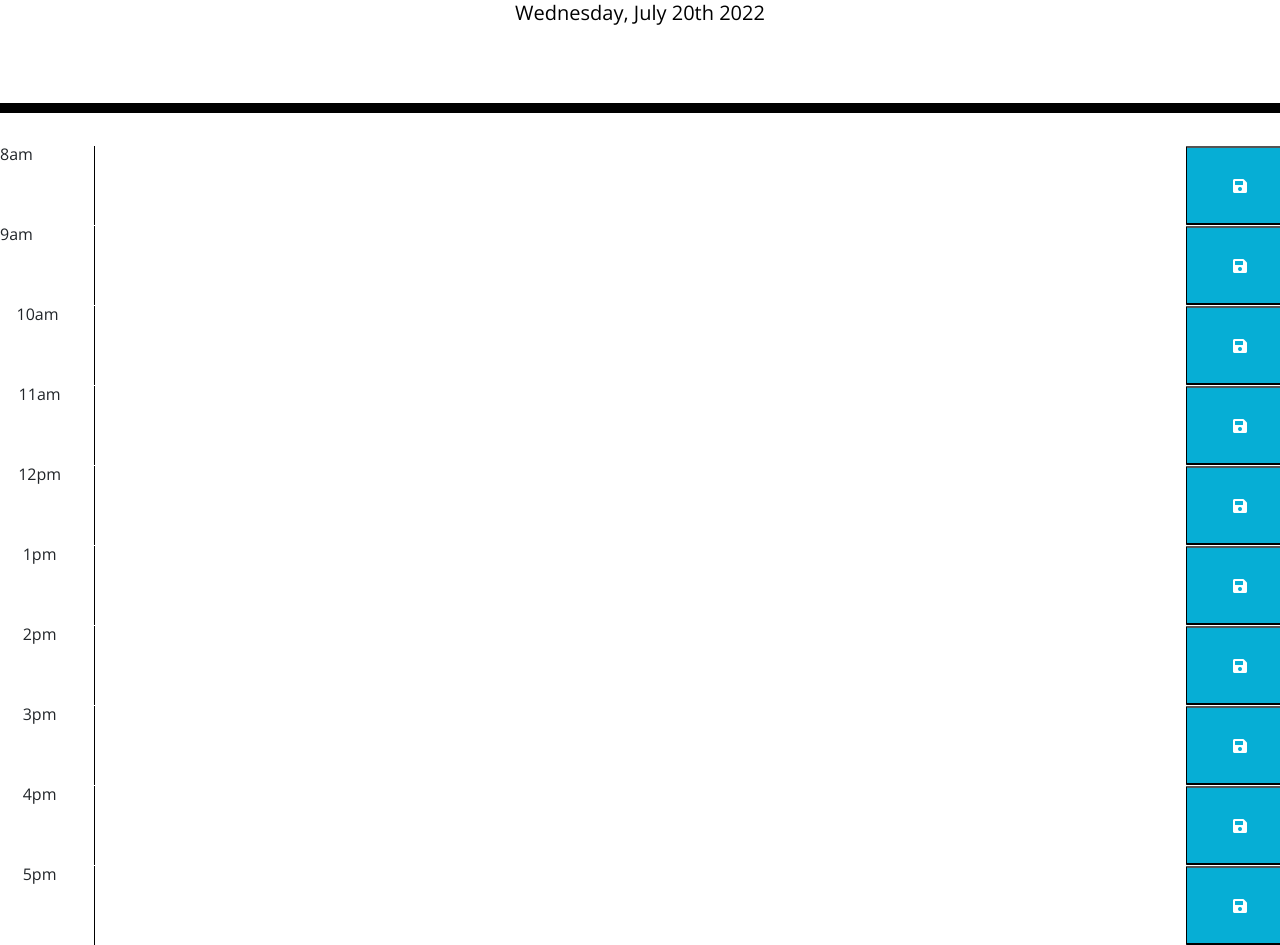
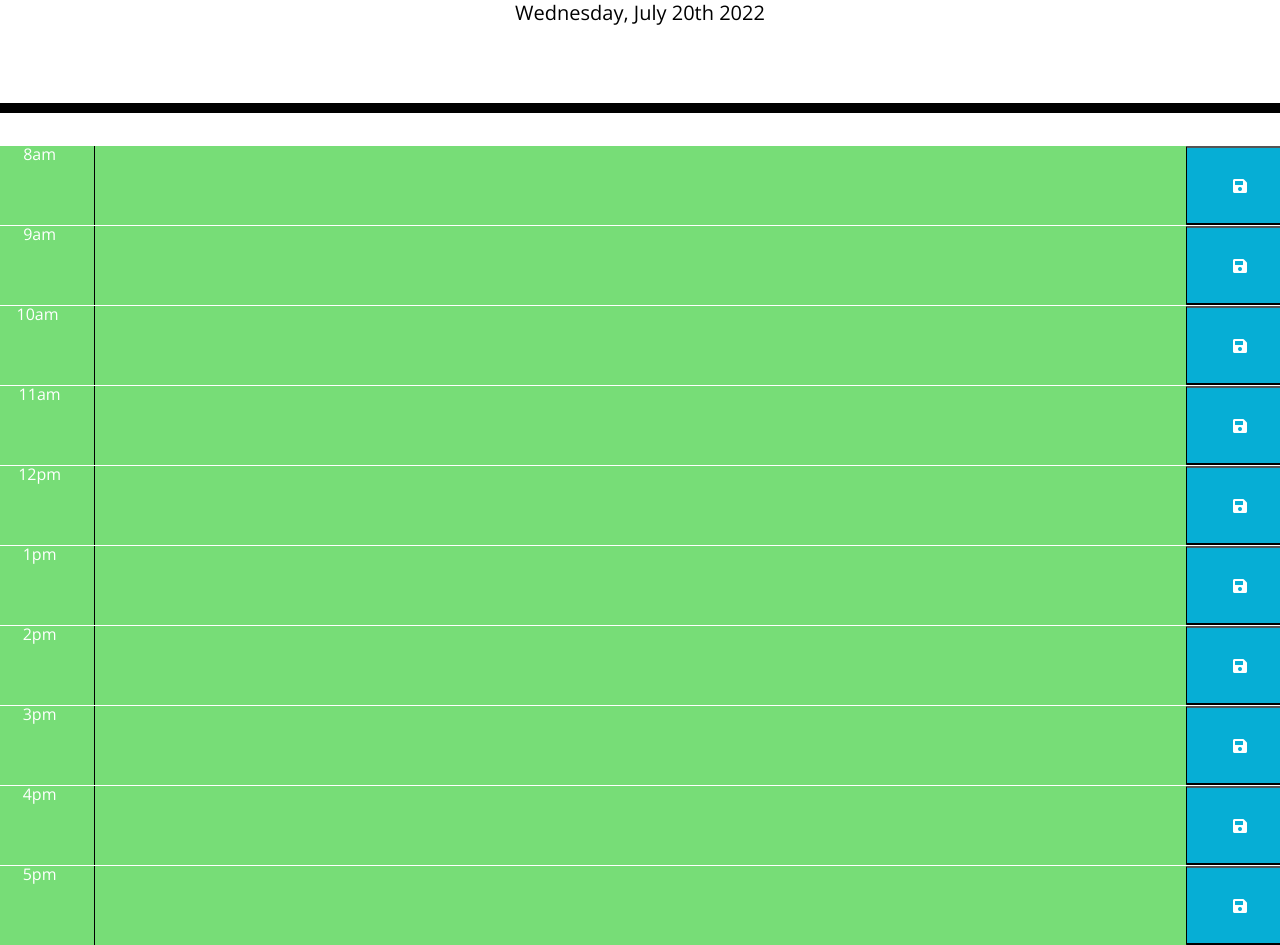
Before and after one commit to cassandrakise/work-day-scheduler, a plain HTML site: page index.html in a window 1280 px wide. Shown: the part 191-1136 px from the top of the page. Drawn offline with nearby package versions, Linux system fonts and the light colour scheme.

Commit message:
updated readme with unique language, links, and screenshot and enabled color coding based on time

```diff
--- a/index.html
+++ b/index.html
@@ -30,61 +30,61 @@
     </header>
 
     <section class="scheduleContainer" id="container"> <!--put a listener on this to save info/harvest info when schedule container comes, then tell me what content was this text area // "event.textArea.val()"-->
-        <div class="row hour-block" id="8am">
+        <div class="row time-block" data-hour="8" id="8am">
             <div class="col-md-1">8am</div>
             <textarea class="textArea col-md-10" id="8"></textarea>
             <button data-hour="8" class="saveBtn col-md-1"><i class="fas fa-save"></i></button>
         </div>
 
-        <div class="row hour-block" id="9am">
+        <div class="row time-block" data-hour="9" id="9am">
             <div class="col-md-1">9am</div>
             <textarea class="textArea col-md-10" id="9"></textarea>
             <button class="saveBtn col-md-1" data-hour="9"><i class="fas fa-save"></i></button>
         </div>
 
-        <div class="row time-block" id="10am">
+        <div class="row time-block" data-hour="10" id="10am">
             <div class="col-md-1">10am </div>
             <textarea class="col-md-10" id="10"></textarea>
             <button class="saveBtn col-md-1" data-hour="10"><i class="fas fa-save"></i></button>
         </div>
 
-        <div class="row time-block" id="11am">
+        <div class="row time-block" data-hour="11" id="11am">
             <div class = "col-md-1">11am</div>
             <textarea class="col-md-10" id="11"></textarea>
             <button class = "saveBtn col-md-1" data-hour="11"><i class="fas fa-save"></i></button>
         </div>
 
-        <div class="row time-block" id="12pm">
+        <div class="row time-block" data-hour="12" id="12pm">
             <div class = "col-md-1">12pm</div>
             <textarea class="col-md-10" id="12"></textarea>
             <button class = "saveBtn col-md-1" data-hour="12"><i class="fas fa-save"></i></button>
         </div>
 
-        <div class="row time-block" id="1pm">
+        <div class="row time-block" data-hour="13" id="1pm">
             <div class = "col-md-1">1pm</div>
             <textarea class="col-md-10" id="13"></textarea>
             <button class = "saveBtn col-md-1" data-hour="13"><i class="fas fa-save"></i></button>
         </div>
 
-        <div class="row time-block" id="2pm">
+        <div class="row time-block" data-hour="14" id="2pm">
             <div class = "col-md-1">2pm</div>
             <textarea class="col-md-10" id="14"></textarea>
             <button class = "saveBtn col-md-1" data-hour="14"><i class="fas fa-save"></i></button>
         </div>
 
-        <div class="row time-block" id="3pm">
+        <div class="row time-block" data-hour="15" id="3pm">
             <div class = "col-md-1">3pm</div>
             <textarea class="col-md-10"  id="15"></textarea>
             <button class = "saveBtn col-md-1" data-hour="15"><i class="fas fa-save"></i></button>
         </div>
 
-        <div class="row time-block" id="4pm">
+        <div class="row time-block" data-hour="16" id="4pm">
             <div class = "col-md-1">4pm</div>
             <textarea class="col-md-10" id="16"></textarea>
             <button class = "saveBtn col-md-1" data-hour="16"><i class="fas fa-save"></i></button>
         </div>
 
-        <div class="row time-block" id="5pm" >
+        <div class="row time-block" data-hour="17" id="5pm" >
             <div class = "col-md-1">5pm</div>
             <textarea class="col-md-10" id="17"></textarea>
             <button class = "saveBtn col-md-1" data-hour="17"><i class="fas fa-save"></i></button>
--- a/js/script.js
+++ b/js/script.js
@@ -6,7 +6,7 @@ var eventDetails;
 
 
 // global variable definitions
-var hourBlock = $(".hour-block");
+var hourBlock = $(".time-block");
 var saveBtn = $("#saveBtn");
 var textArea1 = $("#textArea1");
 var scheduleInfo = $("#container");
@@ -20,18 +20,17 @@ scheduleInfo.on("click", ".saveBtn", function() {
      localStorage.setItem(hour, text);
 });
 function colorCode(){
-    console.log("colorCode");
-    var timeNow = moment().hour;
-    hourBlock.each(function(el, i){
-        var selectedTime = parseInt($(this).attr("id").split());
-        console.log(selectedTime);
+    var timeNow = Number(moment().format("H"));
+    hourBlock.each(function(i, el){
+        var selectedTime = $(el).data("hour");
 
-        if (selectedTime > timeNow) {
+
+        if (selectedTime < timeNow) { // how should these classes be added in the html
             $(this).removeClass("future");
             $(this).removeClass("present");
             $(this).addClass("past");
 
-         } else if (currHour === timeNow){
+         } else if (selectedTime === timeNow){
             $(this).removeClass("future");
             $(this).addClass("present");
             $(this).removeClass("past");
```
Also changed, not shown: images/work-day-scheduler-01.jpg (added), 1 other file.
